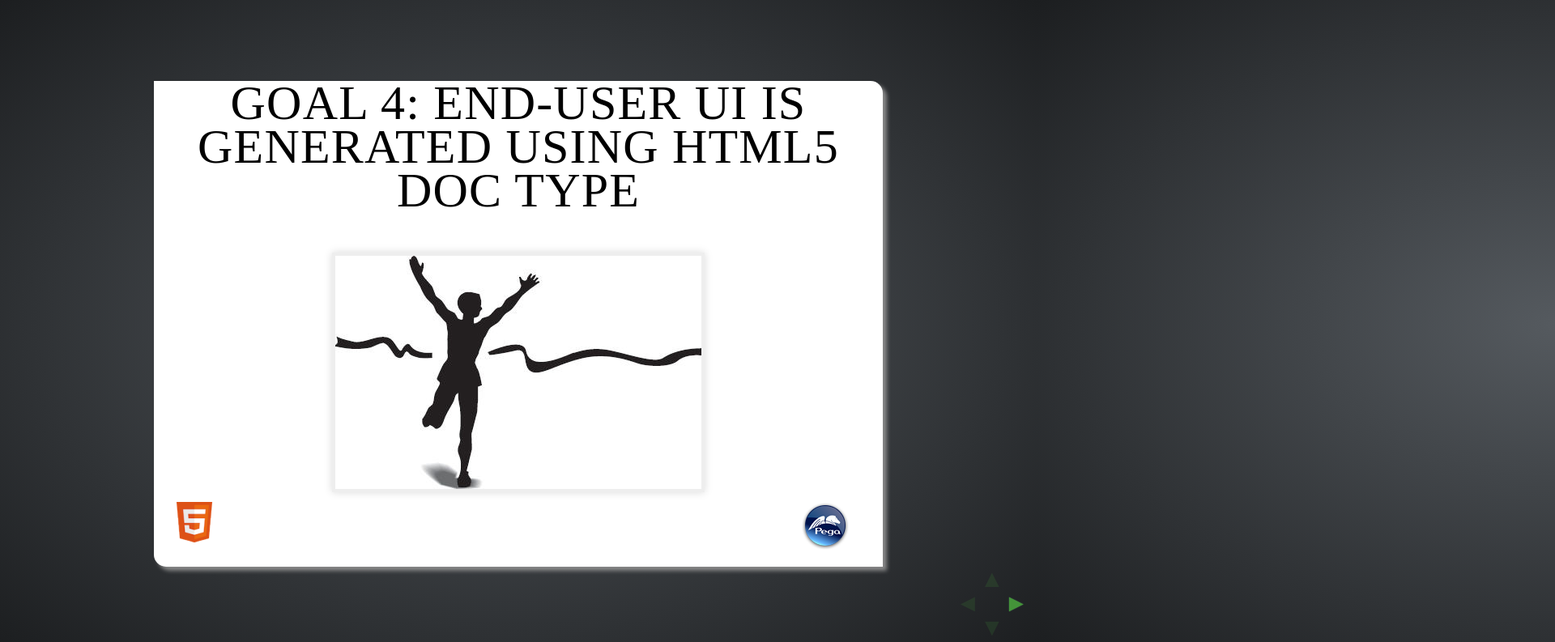
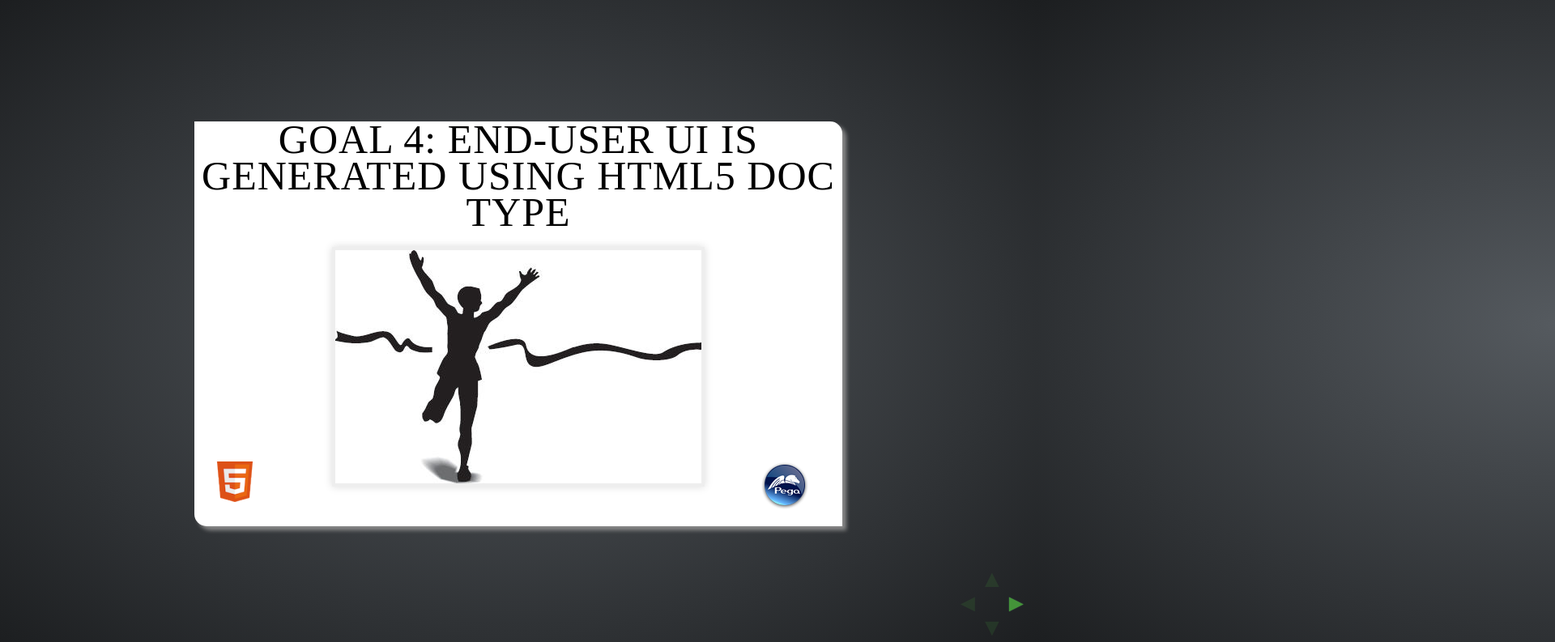
Before and after one commit to sapnagrover/sapnagrover.github.com, a plain HTML site: page index.html in a window 1280 px wide. Shown: the top 793 px of the page at 81% size, 1920 px wide, since content can reach past the window. Drawn offline with Linux system fonts and the light colour scheme.

Commit message:
Update css/main.css

```diff
--- a/css/main.css
+++ b/css/main.css
@@ -55,9 +55,9 @@ body {
 }
 
 .reveal h1 { font-size: 112px; 	}
-.reveal h2 { font-size: 60px;	}
-.reveal h3 { font-size: 48px;	}
-.reveal h4 { font-size: 28px;	}
+.reveal h2 { font-size: 50px;	}
+.reveal h3 { font-size: 38px;	}
+.reveal h4 { font-size: 20px;	}
 
 .reveal h1.inverted,
 .reveal h2.inverted,
@@ -250,7 +250,7 @@ body {
 	}
 
 .reveal section img {
-	margin: 30px 0 0 0;
+
 	background: rgba(255,255,255,0.12);
 	border: 4px solid #eee;
 
@@ -362,13 +362,13 @@ body {
 
 .reveal .slides {
 	position: absolute;
-	width: 900px;
-	height: 600px;
+	width: 800px;
+	height: 500px;
 
 	left: 50%;
 	top: 50%;
-	margin-left: -500px;
-	margin-top: -350px;
+	margin-left: -450px;
+	margin-top: -300px;
 
 	text-align: center;
 
@@ -378,10 +378,10 @@ body {
 	     -o-transition: -o-perspective .4s ease;
 	        transition: perspective .4s ease;
 
-	-webkit-perspective: 600px;
-	   -moz-perspective: 600px;
-	    -ms-perspective: 600px;
-	        perspective: 600px;
+	-webkit-perspective: 500px;
+	   -moz-perspective: 500px;
+	    -ms-perspective: 500px;
+	        perspective: 500px;
 
  	-webkit-perspective-origin: 50% 25%;
  	   -moz-perspective-origin: 50% 25%;
@@ -395,7 +395,7 @@ body {
 	display: none;
 	position: absolute;
 	width: 100%;
-	min-height: 600px;
+	min-height: 500px;
 	height: 100% !important;
     z-index: 10;
 	background: white;
@@ -420,8 +420,8 @@ body {
 	background-image: url("../img/html5logo.png"), url("../img/PegaLogo.png");
 	background-origin: padding-box, padding-box, padding-box;
 	background-repeat: no-repeat;
-	background-position-y: 520px, 520px;
-	background-position-x: 25px, 800px;
+	background-position-y: 420px, 420px;
+	background-position-x: 25px, 700px;
 
 	border-radius: 0px 15px 0px 15px;
 	-moz-border-radius: 0px 15px 0px 15px;
```
